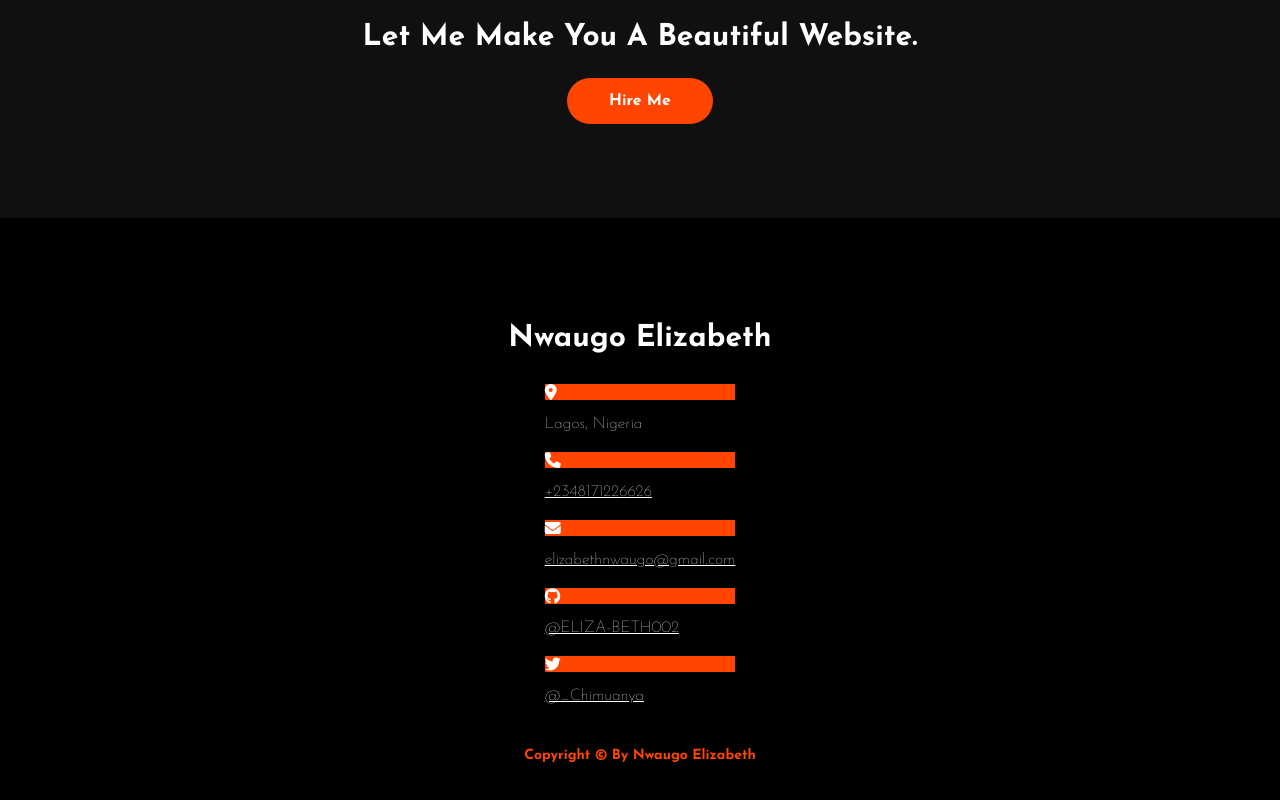
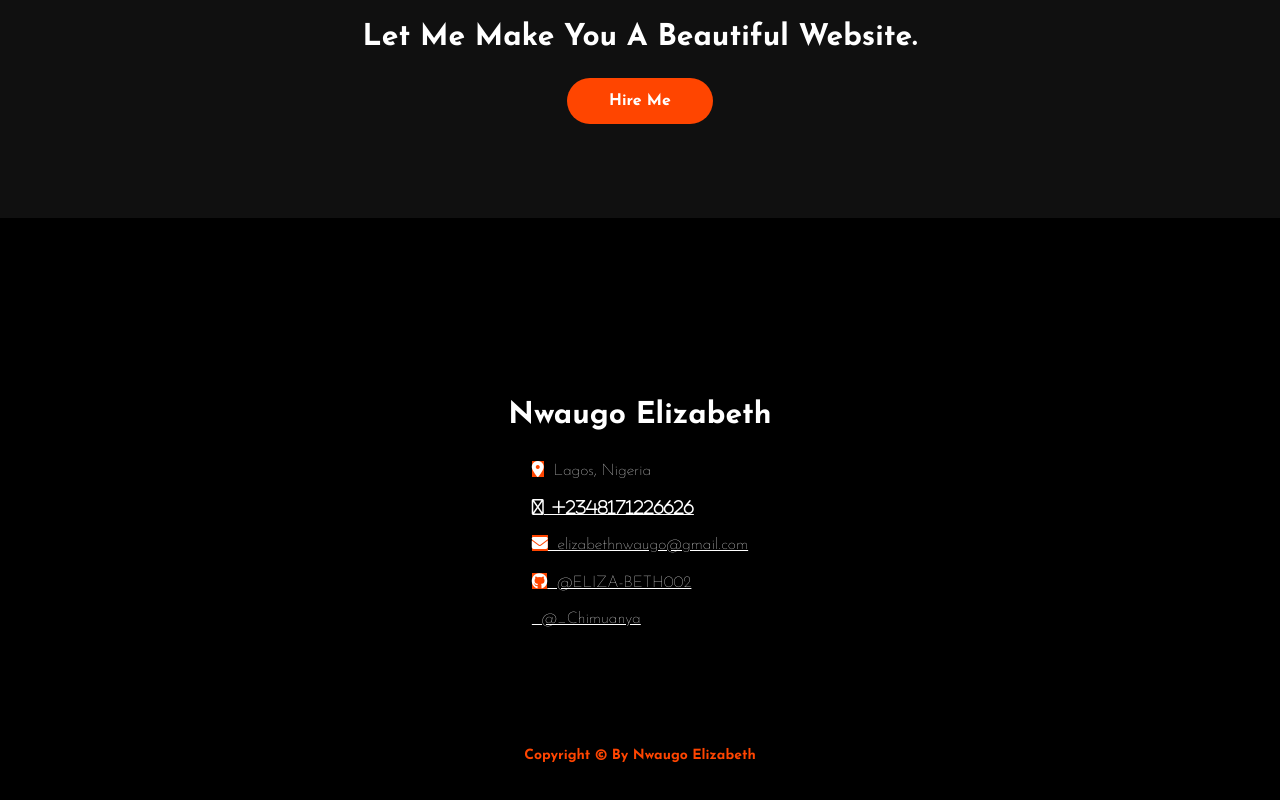
Before and after one commit to ELIZA-BETH002/Portfolio, a plain HTML site: page index.html in a window 1280 px wide. Shown: the part 4421-5221 px from the top of the page. Drawn offline with Linux system fonts and the light colour scheme.

Commit message:
Update index.html

```diff
--- a/index.html
+++ b/index.html
@@ -161,29 +161,19 @@
         <div class="column">
           <ul>
             <li>
-             <i class="fas fa-location-dot"></i>
-            " &nbsp;"
-            <a href="#" style="text-decoration: none;">Lagos, Nigeria</a>
+            <a href="#" style="text-decoration: none;"><i class="fas fa-location-dot"></i>&nbsp; Lagos, Nigeria</a>
            </li>
             <li>
-                <i class="fas fa-phone"></i>
-                "&nbsp;"
-                <a href="tel:+2348171226626">+2348171226626</a>
+                <a href="tel:+2348171226626"<i class="fas fa-phone"></i>&nbsp; +2348171226626</a>
             </li>
             <li>
-                <i class="fas fa-envelope"></i>
-                "&nbsp;"
-                <a href="mailto:elizabethnwaugo@gmail.com">elizabethnwaugo@gmail.com</a>
+                <a href="mailto:elizabethnwaugo@gmail.com"><i class="fas fa-envelope"></i>&nbsp; elizabethnwaugo@gmail.com</a>
             </li>
             <li>
-                <i class="fab fa-github"></i>
-                "&nbsp;"
-                <a href="https://github.com/ELIZA-BETH002">@ELIZA-BETH002</a>
+                <a href="https://github.com/ELIZA-BETH002"><i class="fab fa-github"></i>&nbsp; @ELIZA-BETH002</a>
             </li>
             <li>
-            <i class="fab fa-twitter"></i>
-            "&nbsp;"
-            <a href="https://twitter.com/_Chimuanya?t=nlb9TERfg924YYbGr5fRpw&s=09">@_Chimuanya</a>
+            <a href="https://twitter.com/_Chimuanya?t=nlb9TERfg924YYbGr5fRpw&s=09">&nbsp; @_Chimuanya</a>
             </li>
          </ul>
         </div>
```
